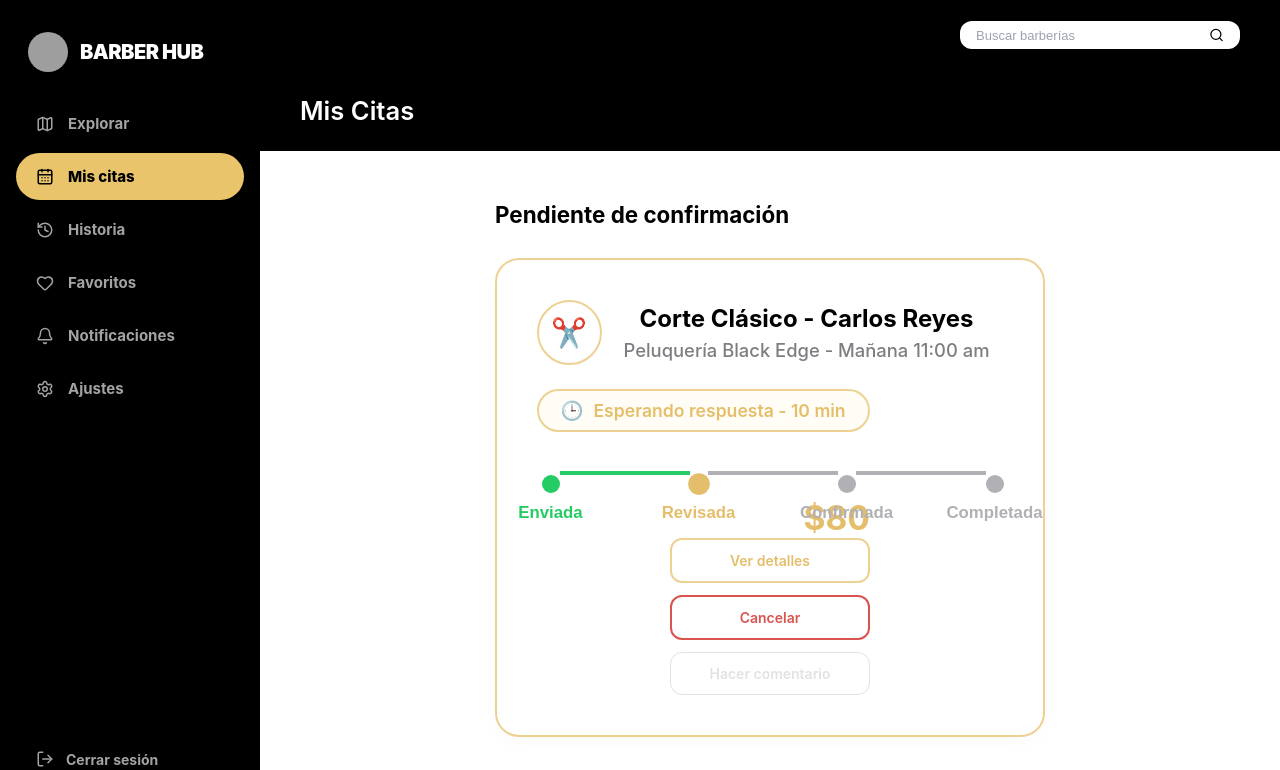
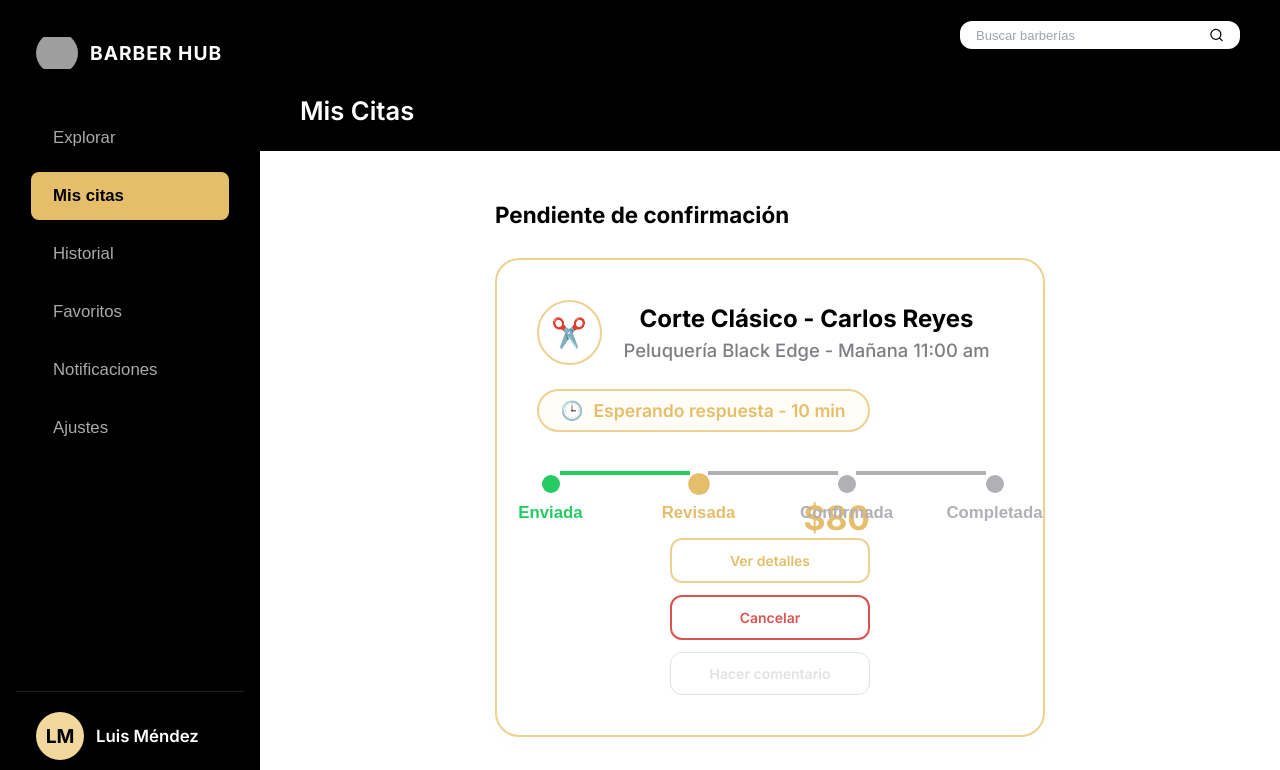
Before and after one commit to H3LLT4K3R/BARBERHUB, a React app in the folder frontend/: page /mis-citas in a window 1280 px wide. Shown: the top 770 px of the page. Built offline with nearby package versions, Linux system fonts and the light colour scheme; grey boxes are pictures that could not be loaded; the HTML template or start-up script is replaced by a standard one.

Commit message:
modificando los archivos ajustes jsx y css

```diff
--- a/frontend/src/modules/cliente/pages/ajustes.jsx
+++ b/frontend/src/modules/cliente/pages/ajustes.jsx
@@ -38,7 +38,6 @@ export default function Ajustes() {
                 <div className="avatar-perfil">LM</div>
                 <h3>Luis Méndez</h3>
                 <p>luis.mendez@gmail.com</p>
-                <span className="badge-estado">Cliente básico</span>
               </div>
 
               <button className="boton-cambiar-foto">
--- a/frontend/src/modules/cliente/pages/mis-citas.jsx
+++ b/frontend/src/modules/cliente/pages/mis-citas.jsx
@@ -1,6 +1,7 @@
 import React, { useState } from "react";
 import "../styles/mis-citas.css";
 
+/* Datos de citas de prueba */
 const citasData = [
   {
     id: 1,
@@ -38,14 +39,69 @@ const citasData = [
   }
 ];
 
+/* Componente principal: Mis Citas */
 export default function MisCitas() {
-  const handleCardClick = (id) => console.log(`Clic tarjeta #${id}`);
-  const handleVerDetalles = (id, e) => { e.stopPropagation(); console.log(`Detalles #${id}`); };
-  const handleCancelarCita = (id, e) => { e.stopPropagation(); console.log(`Cancelar #${id}`); };
-  const handleHacerComentario = (id, e) => { e.stopPropagation(); console.log(`Comentario #${id}`); };
-  const handleStepClick = (citaId, pasoLabel, e) => { e.stopPropagation(); console.log(`Paso ${pasoLabel}`); };
+  const [menuActivo, setMenuActivo] = useState("Mis citas"); // Estado para menú lateral activo
+
+  // Acciones de interacción
+  const handleCardClick = (id) => {
+    console.log(`Clic en tarjeta de cita #${id}: Abrir vista rápida.`);
+  };
+
+  const handleVerDetalles = (id, e) => {
+    e.stopPropagation();
+    console.log(`Abriendo detalles completos de la cita #${id}. listo para backend.`);
+  };
+
+  const handleCancelarCita = (id, e) => {
+    e.stopPropagation();
+    console.log(`Iniciando flujo de cancelación para la cita #${id}.`);
+  };
+
+  // Nueva acción para el botón de comentario
+  const handleHacerComentario = (id, e) => {
+    e.stopPropagation();
+    console.log(`Abriendo sección de comentarios para la cita #${id}.`);
+  };
+
+  const handleStepClick = (citaId, pasoLabel, e) => {
+    e.stopPropagation();
+    console.log(`Clic en el estado "${pasoLabel}" de la cita #${citaId}.`);
+  };
 
   return (
+    <div className="pagina-citas">
+      {/* Sidebar izquierdo */}
+      <aside className="sidebar">
+        {/* Marca Barber Hub */}
+        <div className="marca">
+          <img src="/barberhublogo.jpg" alt="Barber Hub" className="logo-barberhub" />
+          <h2>BARBER HUB</h2>
+        </div>
+
+        {/* Menú de navegación */}
+        <nav className="menu-navegacion">
+          {["Explorar", "Mis citas", "Historial", "Favoritos", "Notificaciones", "Ajustes"].map((item) => (
+            <button
+              key={item}
+              className={`boton-menu ${menuActivo === item ? "activo" : ""}`}
+              onClick={() => setMenuActivo(item)}
+            >
+              {item}
+            </button>
+          ))}
+        </nav>
+
+        {/* Perfil de usuario */}
+        <div className="perfil-usuario">
+          <div className="avatar-placeholder">LM</div>
+          <div className="info-usuario">
+            <span className="nombre-usuario">Luis Méndez</span>
+          </div>
+        </div>
+      </aside>
+
+      {/* Contenedor principal */}
       <div className="contenedor-principal">
         <header className="encabezado-principal">
           <h1>Mis Citas</h1>
@@ -53,29 +109,50 @@ export default function MisCitas() {
 
         <main className="contenido">
           <div className="contenedor-citas">
+
             <h2 className="titulo-seccion">Pendiente de confirmación</h2>
 
+            {/* Lista de citas */}
             <div className="lista-citas">
               {citasData.map((cita) => (
-              <div key={cita.id} className="tarjeta-cita" onClick={() => handleCardClick(cita.id)} role="button" tabIndex={0}>
+                <div
+                  key={cita.id}
+                  className="tarjeta-cita"
+                  onClick={() => handleCardClick(cita.id)}
+                  role="button"
+                  tabIndex={0}
+                >
+                  {/* Bloque izquierdo: información y progreso */}
                   <div className="bloque-izquierdo">
+
+                    {/* Información principal */}
                     <div className="info-header">
-                    <div className="icono-servicio">{cita.id === 1 ? "✂️" : "🪮"}</div>
+                      <div className="icono-servicio">
+                        {cita.id === 1 ? "✂️" : "🪮"}
+                      </div>
                       <div className="detalles-texto">
                         <h3>{cita.servicio} - {cita.barbero}</h3>
                         <p>{cita.barberia} - {cita.horario}</p>
                       </div>
                     </div>
 
+                    {/* Badge dinámico de estado */}
                     <div className={`badge-estado ${cita.badgeTipo}`}>
-                    <span className="icono-badge">{cita.badgeTipo === "confirmada" ? "✓" : "🕒"}</span>
+                      <span className="icono-badge">
+                        {cita.badgeTipo === "confirmada" ? "✓" : "🕒"}
+                      </span>
                       {cita.badgeTexto}
                     </div>
 
+                    {/* Stepper de progreso */}
                     <div className="stepper-progreso">
                       {cita.pasos.map((paso, idx) => (
                         <React.Fragment key={paso.id}>
-                        <button className={`nodo-step ${paso.estado}`} onClick={(e) => handleStepClick(cita.id, paso.label, e)}>
+                          <button
+                            className={`nodo-step ${paso.estado}`}
+                            onClick={(e) => handleStepClick(cita.id, paso.label, e)}
+                            title={`Estado: ${paso.label}`}
+                          >
                             <span className="punto-step"></span>
                             <span className="label-step">{paso.label}</span>
                           </button>
@@ -85,21 +162,33 @@ export default function MisCitas() {
                         </React.Fragment>
                       ))}
                     </div>
+
                   </div>
 
+                  {/* Bloque derecho: precio y acciones */}
                   <div className="bloque-derecho">
                     <span className="precio-cita">{cita.precio}</span>
                     <div className="acciones-cita">
-                    <button className="boton-accion boton-detalles" onClick={(e) => handleVerDetalles(cita.id, e)}>Ver detalles</button>
-                    <button className="boton-accion boton-cancelar" onClick={(e) => handleCancelarCita(cita.id, e)}>Cancelar</button>
-                    <button className="boton-accion boton-comentario" onClick={(e) => handleHacerComentario(cita.id, e)}>Hacer comentario</button>
+                      <button className="boton-accion boton-detalles" onClick={(e) => handleVerDetalles(cita.id, e)}>
+                        Ver detalles
+                      </button>
+                      <button className="boton-accion boton-cancelar" onClick={(e) => handleCancelarCita(cita.id, e)}>
+                        Cancelar
+                      </button>
+                      {/* Se agregó el botón aquí abajo para que herede el flujo vertical */}
+                      <button className="boton-accion boton-comentario" onClick={(e) => handleHacerComentario(cita.id, e)}>
+                        Hacer comentario
+                      </button>
                     </div>
                   </div>
+
                 </div>
               ))}
             </div>
+
           </div>
         </main>
       </div>
+    </div>
   );
 }
--- a/frontend/src/modules/cliente/styles/ajustes.css
+++ b/frontend/src/modules/cliente/styles/ajustes.css
@@ -178,15 +178,6 @@
   align-items: center;
   justify-content: center;
   margin-bottom: 15px;
-}
-
-.badge-estado {
-  background-color: #e4e4e7;
-  color: #55555a;
-  padding: 5px 16px;
-  border-radius: 15px;
-  font-size: 0.85rem;
-  font-weight: 600;
 }
 
 .boton-cambiar-foto {
```
Lines whose indentation alone changed are shown as unchanged.
